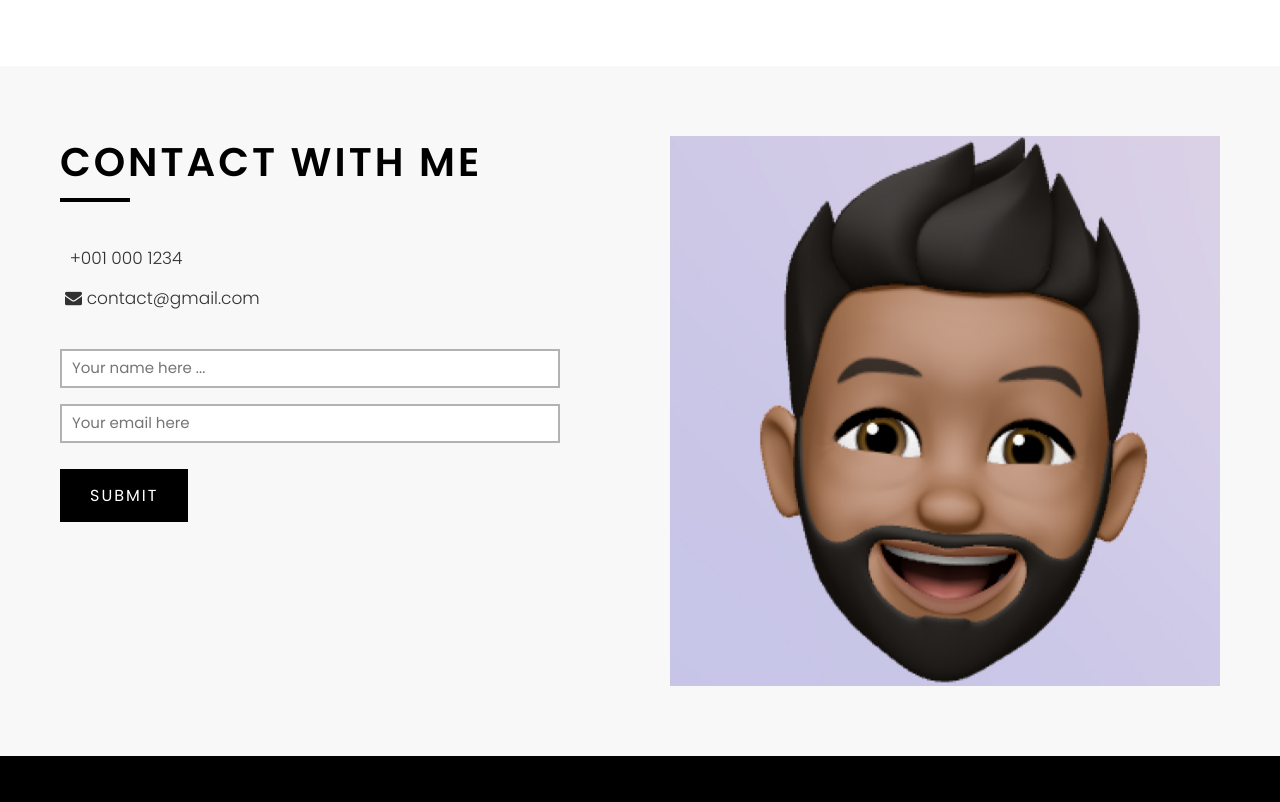
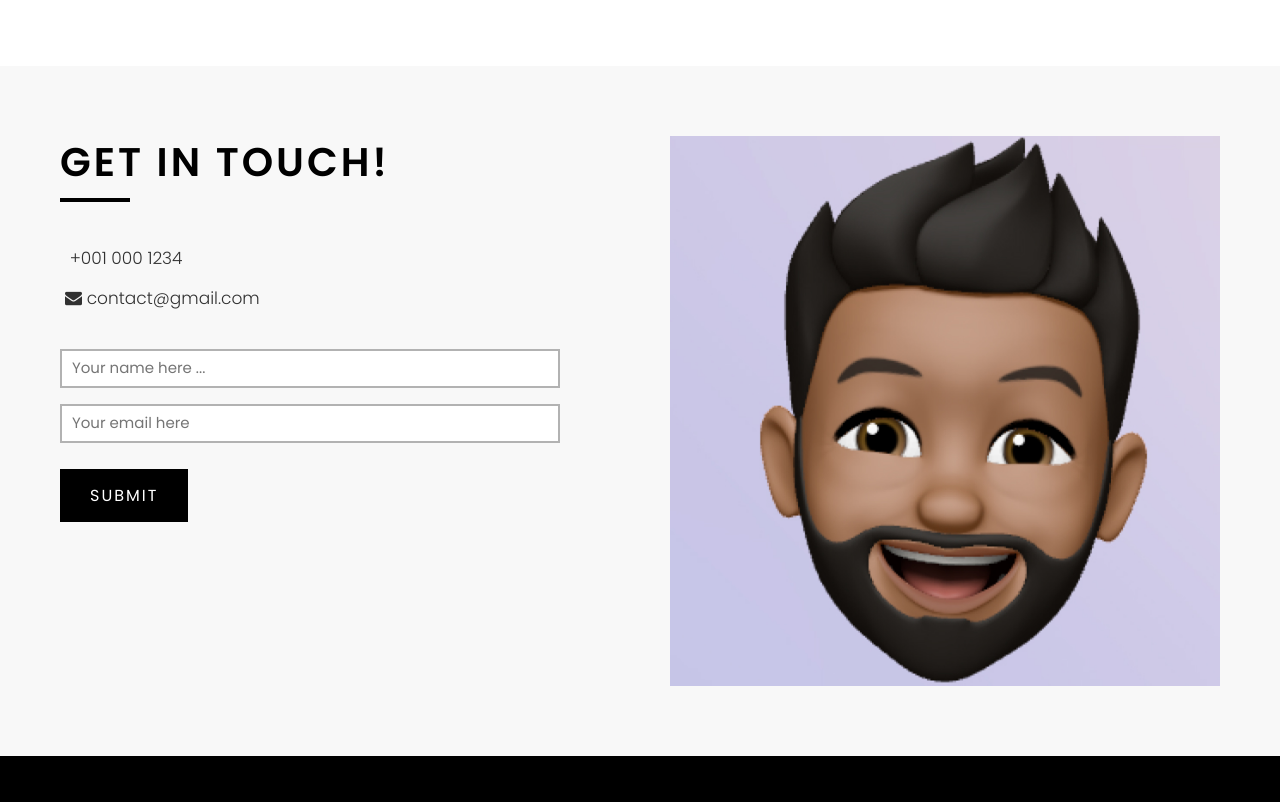
Before and after one commit to kram3r30/final-HW-NYU, an Eleventy site: page src/index.html in a window 1280 px wide. Shown: the part 2640-3442 px from the top of the page. Built offline with nearby package versions, Linux system fonts and the light colour scheme; Eleventy itself is replaced by a stand-in of ours; files that its build step writes are made by us from their sources; some icons are missing.

Commit message:
Final Project Done

```diff
--- a/src/index.html
+++ b/src/index.html
@@ -115,7 +115,7 @@
           <div class="contact-content flex">
             <div class="contact-left">
               <div class="title">
-                <h2>contact with me</h2>
+                <h2>Get in touch!</h2>
               </div>
               <p class="lead"><i class="fa fa-phone-alt"></i> +001 000 1234</p>
               <p class="lead">
```
